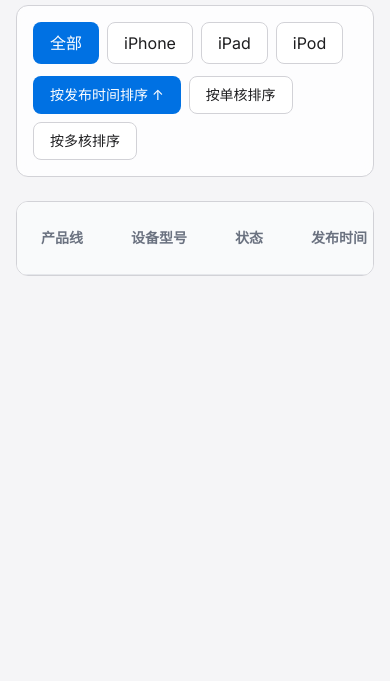
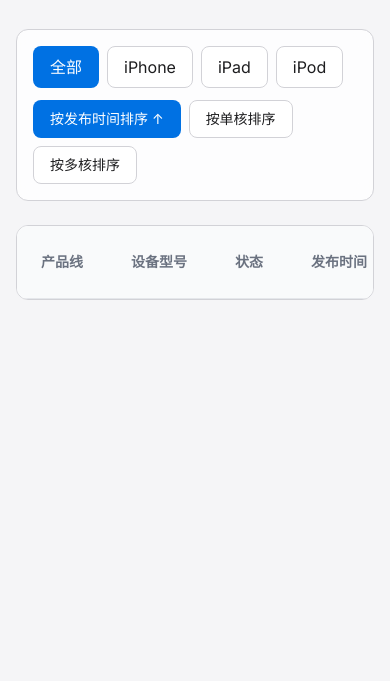
Before and after one commit to lingyicute/ios-reference, a plain HTML site: page index.html in a window 390 px wide. Shown: the part 163-844 px from the top of the page. Drawn offline with nearby package versions, Linux system fonts and the light colour scheme; no server answers.

Commit message:
Adjust body padding and margin classes in index.html

```diff
--- a/index.html
+++ b/index.html
@@ -66,7 +66,7 @@
         [data-theme="light"] #theme-sun, [data-theme="dark"] #theme-moon { display: none; }
     </style>
 </head>
-<body class="p-4 md:p-10">
+<body class="px-4 pb-4 pt-10 md:px-10 md:pb-10">
 
     <div class="fixed top-4 right-4 z-50 flex gap-2">
         <button id="theme-toggle" type="button" onclick="toggleTheme()" aria-label="切换为深色模式"
```
